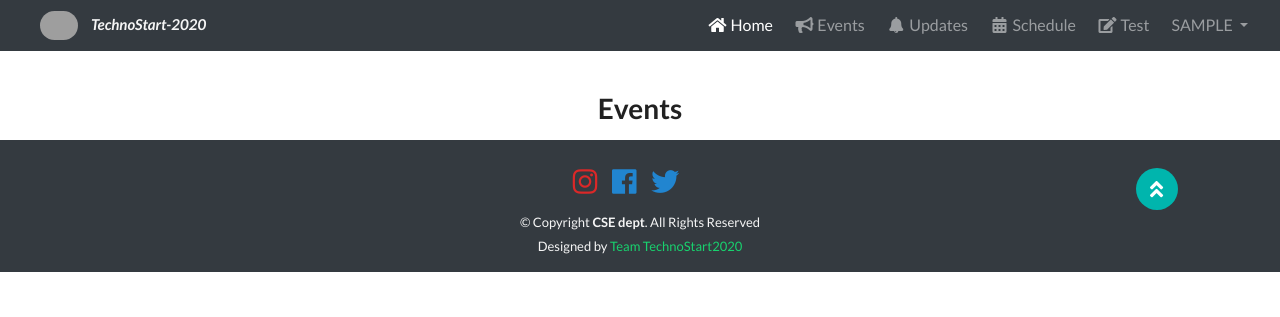
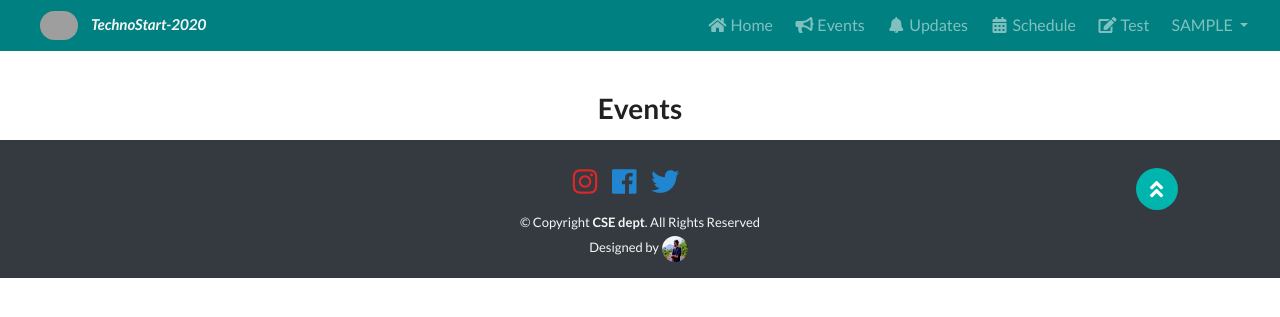
Before and after one commit to devaraju/TechnoStart2020-temp, a Django app: page /ts/event/ in a window 1280 px wide. Shown: the top 317 px of the page. Run offline with Django 3.2, Linux system fonts and the light colour scheme; the visitor is signed in with stand-in values (Sample User, id 1); data comes from the database, SQL or seed files in the repository; data that the repository does not hold is empty; some libraries are stand-ins or nearby versions; grey boxes are pictures that could not be loaded.

Commit message:
added social media links event's teal-btns,nav-bar

```diff
--- a/src/events/templates/events/events.html
+++ b/src/events/templates/events/events.html
@@ -37,22 +37,27 @@
             <a>{{ event.category|upper }}</a>
         </div>
         <div class="description">
-            {{ event.description|slice:":50" }}<a href="#" data-toggle="modal" data-target="#event_{{ event.id }}"
+            {{ event.description|slice:":50" }}...<a href="#" data-toggle="modal" style="color: teal;" data-target="#event_{{ event.id }}"
             >read more</a
         >
         </div>
       </div>
 
       {% if not user.is_staff %}
-        {% if event.title in reg_events_titles %}
+                {% if event.title in reg_events_titles and user.is_authenticated %}
                   <div class="ui disabled bottom attached button">Registered
                   <!-- <button type="button" class="btn btn-success" disabled="true">Registered!</button> -->
                 {% elif event.no_of_participants > 1 %}
+                  {% if user.is_authenticated %}
                     <div class="ui bottom attached button" type="button" data-dismiss="modal" class="btn btn-primary" data-toggle="modal"
                     data-target="#addteam_{{event.id}}"><i class="add icon"></i>Team Register
                   {% else %}
                   <div class="ui bottom attached button">
-          <a href="{% url 'eventRegister' event.id %}" style="text-decoration: none;"></a><i class="add icon"></i>Register
+                    <a href="{% url 'login' %}" style="text-decoration: none;"><i class="add icon"></i>Team Register</a>
+                  {% endif %}
+                {% else %}
+                  <div class="ui bottom attached button">
+                  <a href="{% url 'eventRegister' event.id %}" style="text-decoration: none;"><i class="add icon"></i>Register</a>
                 {% endif %}
               {% endif %}
 
@@ -70,7 +75,7 @@
               <span aria-hidden="true">&times;</span>
             </button>
           </div>
-          <div class="modal-body bg-dark" style="color:whitesmoke;">
+          <div class="modal-body">
             <ul class="nav nav-pills justify-content-center">
               <li class="nav-item">
                 <a class="nav-link active" data-toggle="tab" href="#description_{{event.id}}">Description</a>
@@ -105,16 +110,17 @@
             </div>
           </div>
           <div class="modal-footer">
-
+            {% if user.is_authenticated %}
               <button type="button" class="btn btn-secondary" data-dismiss="modal">Close</button>
               {% if not user.is_staff %}
                 {% if event.title in reg_events_titles %}
-            <button type="button" class="btn btn-success" disabled="true">Registered!</button>
+                  <button type="button" class="btn btn-teal" disabled="true">Registered!</button>
                 {% elif event.no_of_participants > 1 %}
-            <button type="button" data-dismiss="modal" class="btn btn-primary" data-toggle="modal"
+                  <button type="button" data-dismiss="modal" class="btn btn-teal" data-toggle="modal"
                     data-target="#addteam_{{event.id}}">Team Register</button>
                 {% else %}
-            <a href="{% url 'eventRegister' event.id %}" class="btn btn-primary">Register</a>
+                  <a href="{% url 'eventRegister' event.id %}" class="btn btn-teal">Register</a>
+                {% endif %}
               {% endif %}
             {% endif %}
           </div>
@@ -158,7 +164,7 @@
 
           <div class="modal-footer">
             <a href="{% url 'eventRegisterMany' event.id event.no_of_participants %}"
-              class="btn btn-primary">Register</a>
+              class="btn" style="background: teal; color: whitesmoke;">Register</a>
             <button type="button" class="btn btn-secondary" data-dismiss="modal">Close</button>
           </div>
           </form>
--- a/src/static/css/mystyle.css
+++ b/src/static/css/mystyle.css
@@ -49,11 +49,12 @@ body {
     transition: 0.5s;
     margin: 10px;
     color: #fff;
-    background: #18d26e;
+    background: teal;
+    /* background: #18d26e; */
 }
 .get-started-btn:hover {
     background: #fff;
-    color: #18d26e;
+    color: teal;
 }
 
 .social-media i:hover {
@@ -79,3 +80,13 @@ div#schedule {
     padding-top: 80px;
     margin: auto;
 }
+
+.nav-pills li a {
+    background: teal;
+    color: whitesmoke;
+}
+
+.btn-teal {
+    background: teal;
+    color: whitesmoke;
+}
--- a/src/templates/base.html
+++ b/src/templates/base.html
@@ -15,7 +15,7 @@
             type="image/x-icon"
         />
         <!-- Bootstrap CSS -->
-        <!-- <link rel="stylesheet" href="./static/css/bootstrap.min.css" /> -->
+        <!-- <link rel="stylesheet" href="{% static 'css/bootstrap.min.css' %}" /> -->
         <link
             rel="stylesheet"
             href="https://stackpath.bootstrapcdn.com/bootstrap/4.5.1/css/bootstrap.min.css"
@@ -36,7 +36,10 @@
     </head>
 
     <body>
-        <nav class="navbar fixed-top navbar-expand-lg navbar-dark bg-dark">
+        <nav
+            class="navbar fixed-top navbar-expand-lg navbar-dark"
+            style="background: teal;"
+        >
             <a class="navbar-brand" href="{% url 'home' %}">
                 <h4 class="ui header" style="color: whitesmoke;">
                     <img
@@ -64,7 +67,7 @@
 
             <div class="collapse navbar-collapse" id="navbarSupportedContent">
                 <ul class="navbar-nav ml-auto">
-                    <li class="nav-item active">
+                    <li class="nav-item">
                         <a class="nav-link" href="{% url 'home' %}#home"
                             ><i class="home icon"></i>Home
                             <span class="sr-only">(current)</span></a
@@ -112,11 +115,14 @@
                             class="dropdown-menu"
                             aria-labelledby="navbarDropdown"
                         >
-                            <a
+                            <!-- <a
                                 class="dropdown-item"
                                 href="#"
                                 data-toggle="modal"
                                 data-target="#profile"
+                                ><i class="user icon"></i>Profile</a
+                            > -->
+                            <a href="#profile"
                                 ><i class="user icon"></i>Profile</a
                             >
                             <div class="dropdown-divider"></div>
@@ -377,7 +383,7 @@
             }
         </style> -->
 
-        <footer class="font-small bg-dark p-3 mt-3">
+        <footer class="font-small p-3 mt-3 bg-dark">
             <div class="container text-center">
                 <div class="social-media icons p-3">
                     <a href="{% url 'home' %}#home" style="float: right;">
@@ -385,26 +391,38 @@
                             class="circular inverted teal large angle double up icon"
                         ></i>
                     </a>
-                    <a href="#">
+                    <a
+                        href="https://www.instagram.com/_d3varaj_/"
+                        target="_blank"
+                    >
                         <!-- <i class="circular inverted blue large instagram icon"></i> -->
                         <i class="red big instagram icon"></i>
                     </a>
-                    <a href="#"><i class="blue big facebook icon"></i></a>
-                    <a href="#"><i class="blue big twitter icon"></i></a>
+                    <a href="#facebook"
+                        ><i class="blue big facebook icon"></i
+                    ></a>
+                    <a href="https://twitter.com/_deva_raj_" target="_blank"
+                        ><i class="blue big twitter icon"></i
+                    ></a>
                 </div>
 
                 <div class="copyright">
                     &copy; Copyright <strong>CSE dept</strong>. All Rights
                     Reserved
                 </div>
-                <div class="credits">
+                <div class="credits" data-tooltip="DeV@">
                     Designed by
-                    <a href="" style="text-decoration: none; color: #18d26e;"
-                        >Team TechnoStart2020</a
-                    >
+                    <!-- <a href="" style="text-decoration: none; color: teal;"
+                        >DeV@</a
+                    > -->
+                    <img
+                        src="{% static 'images/dev.jpg' %}"
+                        class="ui avatar image"
+                    />
                 </div>
             </div>
         </footer>
+
         <!-- Footer -->
 
         <!-- Optional JavaScript -->
```
Also changed, not shown: src/templates/index.html (+25 -15 lines), src/static/images/dev.jpg (added). Lines whose indentation alone changed are shown as unchanged.
